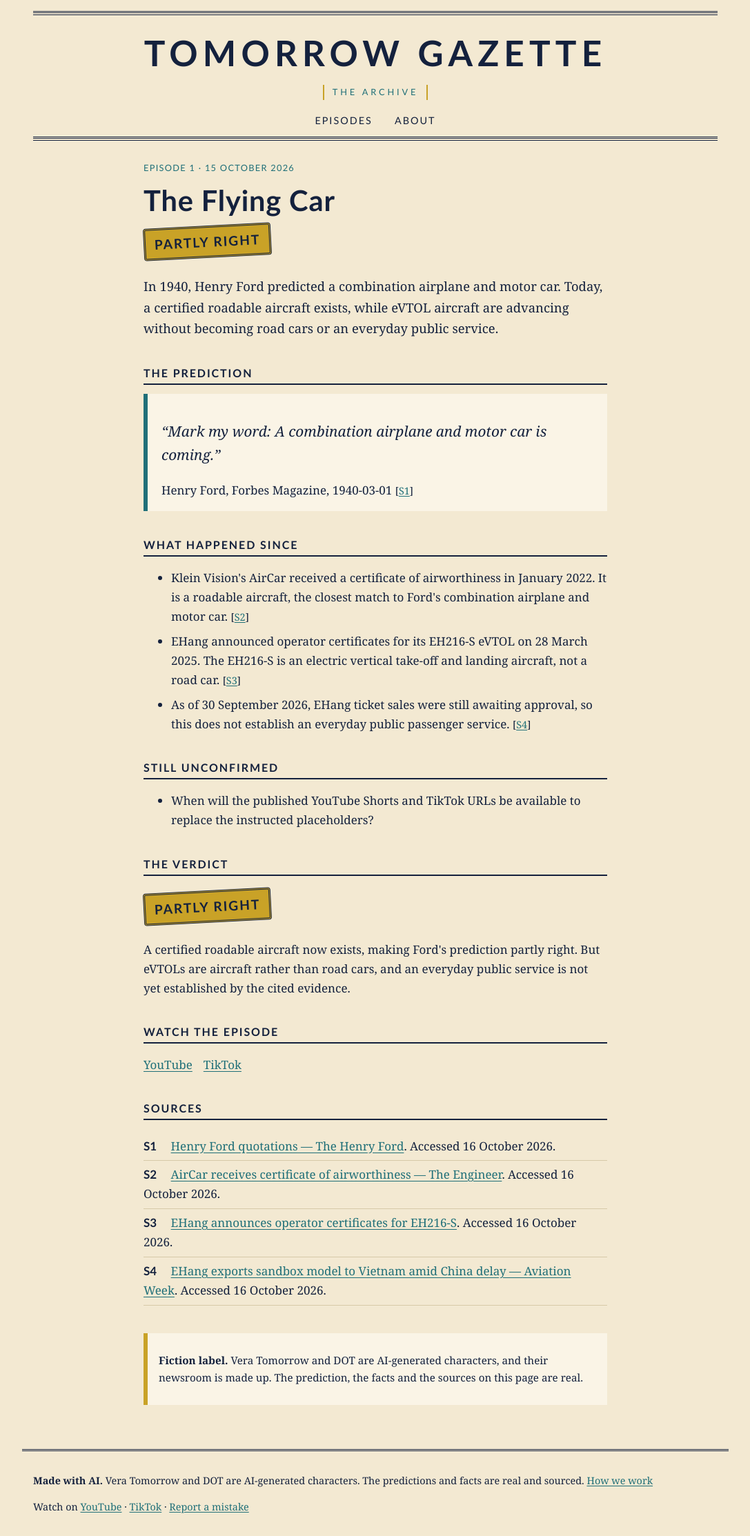
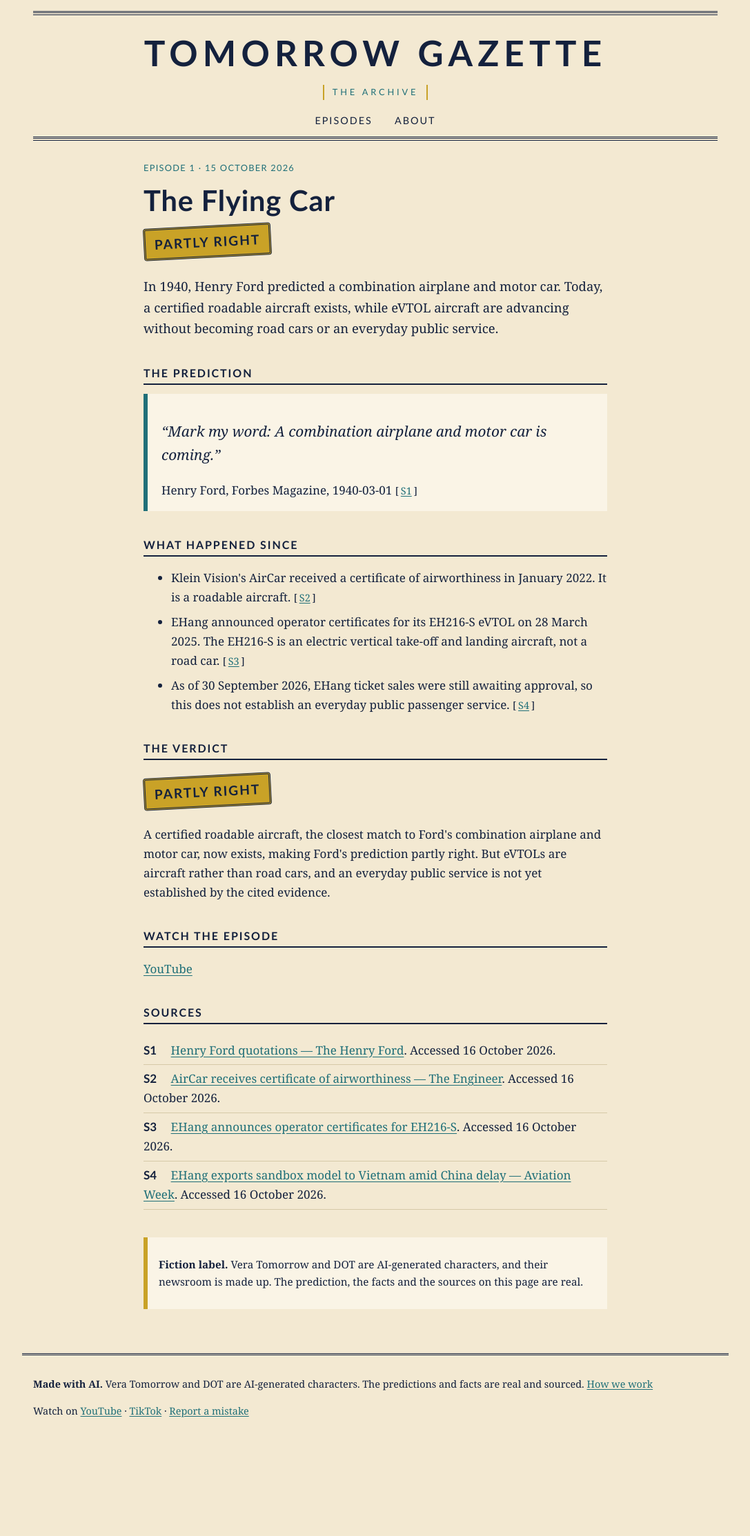
Before and after one commit to Honey-Badger-Labs/tomorrow-gazette-archive, a Jekyll site: the page built from _episodes/e1-flying-car.md, in a window 1280 px wide. Shown: the whole page at 69% size, without its empty margins (96-1183 px from the left). Built offline with Jekyll 4.4.1, drawn with Linux system fonts in a browser that asks for light colours; after the commit the page ends 2088 px from its top, so only the background shows below that.

Commit message:
E1: add YouTube Short link, drop TikTok placeholder and open_questions; nav wrap and bigger cite tap targets

```diff
--- a/_episodes/e1-flying-car.md
+++ b/_episodes/e1-flying-car.md
@@ -5,8 +5,7 @@
 publish_date: 2026-10-15
 description: In 1940, Henry Ford predicted a combination airplane and motor car. Today, a certified roadable aircraft exists, while eVTOL aircraft are advancing without becoming road cars or an everyday public service.
 video:
-  youtube: TODO-YOUTUBE
-  tiktok: TODO-TIKTOK
+  youtube: https://www.youtube.com/shorts/84r9C1DHN6M
 prediction:
   quote: "Mark my word: A combination airplane and motor car is coming."
   who: Henry Ford
@@ -14,14 +13,14 @@
   where: Forbes Magazine
   source: S1
 since:
-  - fact: Klein Vision's AirCar received a certificate of airworthiness in January 2022. It is a roadable aircraft, the closest match to Ford's combination airplane and motor car.
+  - fact: Klein Vision's AirCar received a certificate of airworthiness in January 2022. It is a roadable aircraft.
     sources: [S2]
   - fact: EHang announced operator certificates for its EH216-S eVTOL on 28 March 2025. The EH216-S is an electric vertical take-off and landing aircraft, not a road car.
     sources: [S3]
   - fact: As of 30 September 2026, EHang ticket sales were still awaiting approval, so this does not establish an everyday public passenger service.
     sources: [S4]
 verdict: PARTLY RIGHT
-verdict_reason: A certified roadable aircraft now exists, making Ford's prediction partly right. But eVTOLs are aircraft rather than road cars, and an everyday public service is not yet established by the cited evidence.
+verdict_reason: A certified roadable aircraft, the closest match to Ford's combination airplane and motor car, now exists, making Ford's prediction partly right. But eVTOLs are aircraft rather than road cars, and an everyday public service is not yet established by the cited evidence.
 sources:
   - id: S1
     title: "Henry Ford quotations — The Henry Ford"
@@ -39,6 +38,4 @@
     title: "EHang exports sandbox model to Vietnam amid China delay — Aviation Week"
     url: https://aviationweek.com/aerospace/advanced-air-mobility/ehang-exports-sandbox-model-vietnam-amid-china-delay
     accessed: 2026-10-16
-open_questions:
-  - "When will the published YouTube Shorts and TikTok URLs be available to replace the instructed placeholders?"
 ---
--- a/assets/css/site.css
+++ b/assets/css/site.css
@@ -87,6 +87,7 @@
 }
 .site-nav {
   display: flex;
+  flex-wrap: wrap;
   justify-content: center;
   gap: 2rem;
   padding: .5rem 0;
@@ -184,6 +185,8 @@
 .prediction blockquote { margin: 0; font-size: 1.3rem; font-style: italic; }
 .prediction figcaption { margin-top: .5rem; }
 .cite { font-size: .85em; white-space: nowrap; }
+/* Bigger tap target on phones without changing the line height. */
+.cite a { display: inline-block; padding: .35em .3em; margin: -.35em -.1em; }
 .facts li { margin-bottom: .5rem; }
 .sources ol { list-style: none; padding: 0; }
 .sources li { padding: .4rem 0; border-bottom: 1px solid #d6c9a8; overflow-wrap: anywhere; }
```
